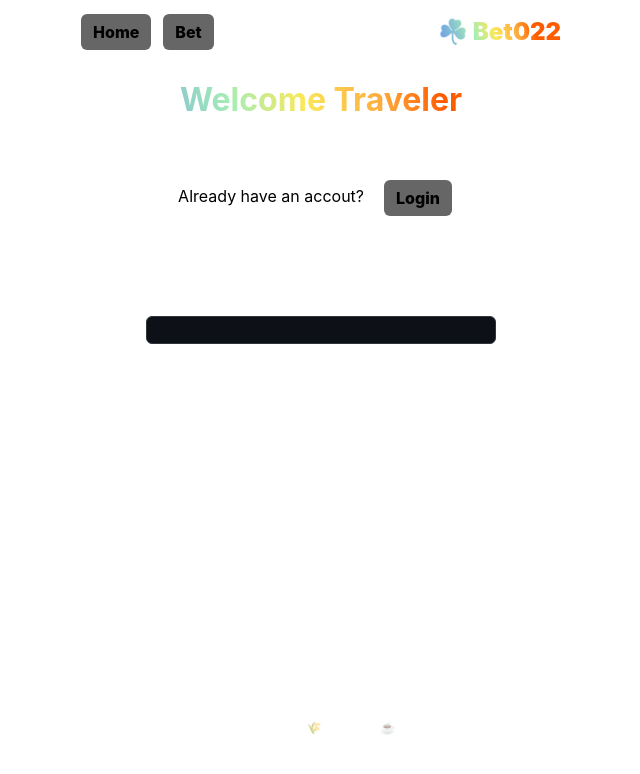
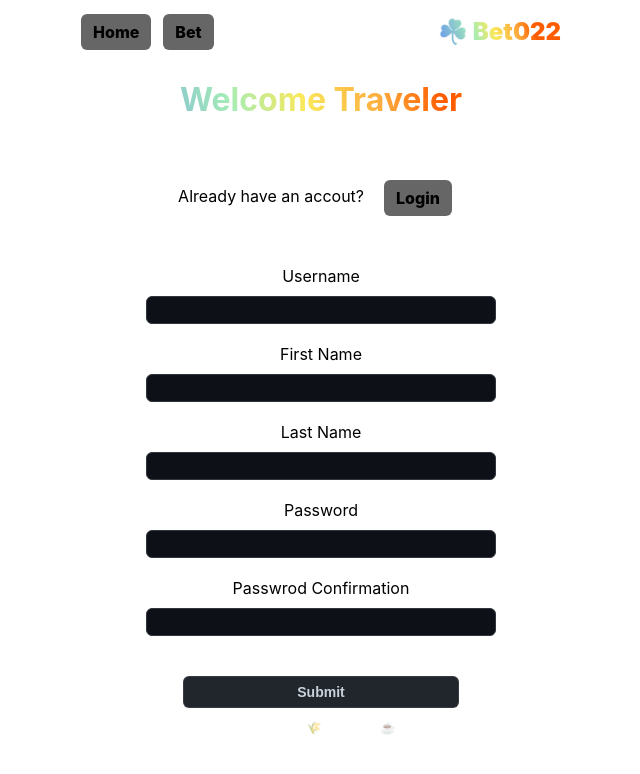
Before and after one commit to b8zeek/bet022, a Next.js app: page /register in a window 1280 px wide. Shown: the top 774 px of the page, without its empty margins (319-959 px from the left). Built offline with nearby package versions, Linux system fonts and the light colour scheme.

Commit message:
Working on Register page.

```diff
--- a/components/RedirectContainer.tsx
+++ b/components/RedirectContainer.tsx
@@ -22,5 +22,5 @@ export function RedirectContainer({ paragraph, redirectLabel, redirectPath }: Re
 
 const Container = styled.div`
   text-align: center;
-  margin-bottom: 100px;
+  margin-bottom: 50px;
 `
--- a/pages/register.tsx
+++ b/pages/register.tsx
@@ -1,14 +1,49 @@
 import styled from 'styled-components'
+import { useForm } from 'react-hook-form'
+import { object, string } from 'yup'
+import { yupResolver } from '@hookform/resolvers/yup'
 
 import { PageLayout } from '../wrappers'
-import { Input, Paragraph, NavButton, RedirectContainer } from '../components'
+import { Label, Input, RedirectContainer, Button } from '../components'
+
+const schema = object().shape({
+  userName: string().min(6).max(255).required(),
+  firstName: string().min(6).max(255).required(),
+  lastName: string().min(6).max(255).required(),
+  password: string().min(6).max(255).required(),
+  passwordConfirmed: string().min(6).max(255).required()
+})
 
 export default function LoginPage() {
+  const {
+    register,
+    handleSubmit,
+    formState: { errors },
+    reset
+  } = useForm({
+    resolver: yupResolver(schema)
+  })
+
+  const onSubmitHandler = (data: any) => {
+    console.log('DATA', { data })
+    reset()
+  }
+
   return (
     <PageLayout heading='Welcome Traveler' subheading='We love people like you!'>
       <RedirectContainer paragraph='Already have an accout?' redirectLabel='Login' redirectPath='/login' />
-      <Form>
-        <Input spellCheck={false} />
+      <Form onSubmit={handleSubmit(onSubmitHandler)}>
+        <Label>Username</Label>
+        <Input spellCheck={false} {...register('userName')} marginBottom='20px' />
+        <Label>First Name</Label>
+        <Input spellCheck={false} {...register('firstName')} marginBottom='20px' />
+        <Label>Last Name</Label>
+        <Input spellCheck={false} {...register('lastName')} marginBottom='20px' />
+        <Label>Password</Label>
+        <Input spellCheck={false} {...register('password')} marginBottom='20px' />
+        <Label>Passwrod Confirmation</Label>
+        <Input spellCheck={false} {...register('passwordConfirmed')} marginBottom='40px' />
+        <Button type='submit'>Submit</Button>
       </Form>
     </PageLayout>
   )
```
